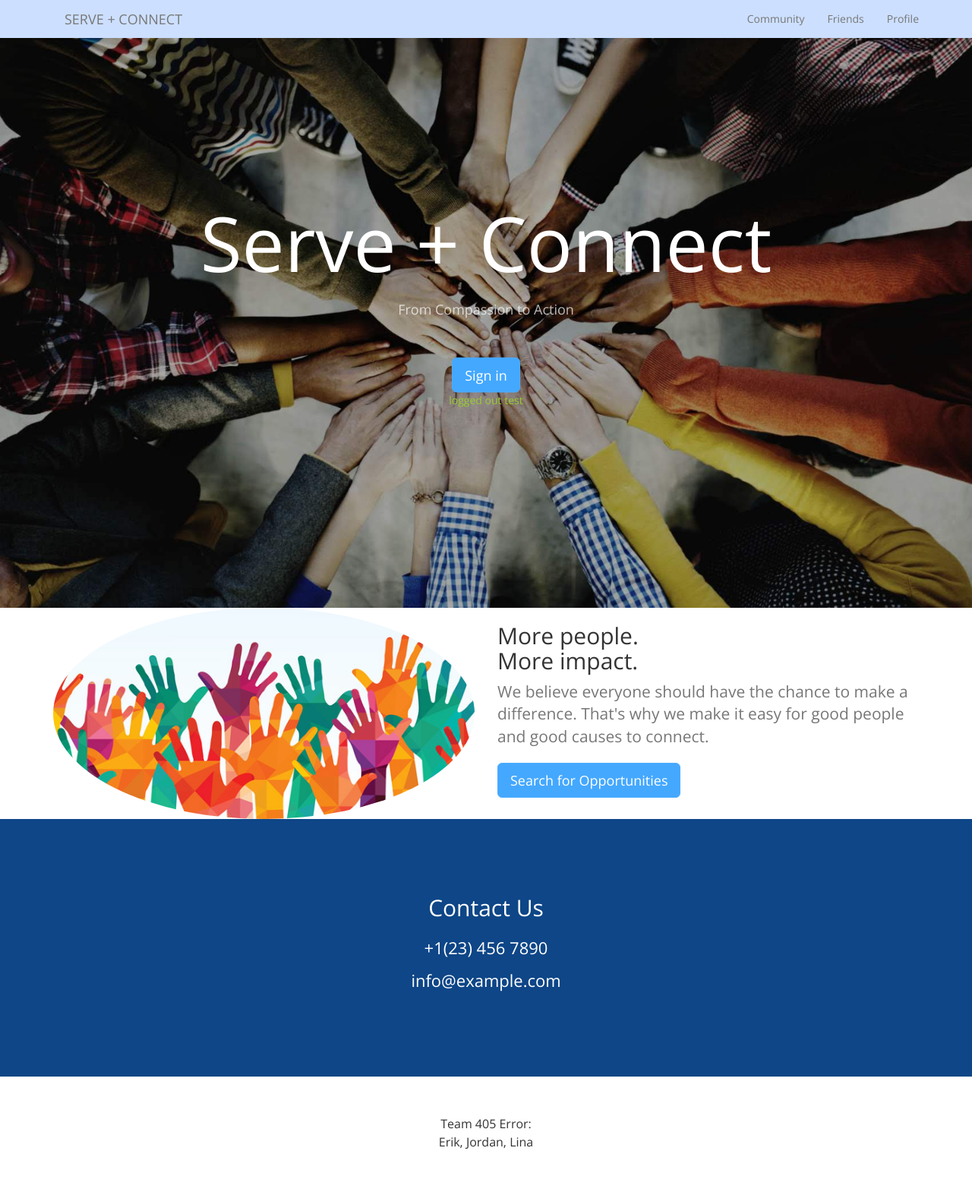
After one commit to Erik-Handeland/serve-and-connect, a Python web app: template templates/index.html in a window 1280 px wide. The commit adds this page. Shown: the whole page at 76% size. Run offline with Jinja, Linux system fonts and the light colour scheme; the template is opened without the code that fills it: most values are stand-ins (such as "Sample title", 1, 10 or a date in 2020).

Commit message:
changes by lina

```diff
--- a/templates/community.html
+++ b/templates/community.html
@@ -17,7 +17,7 @@
     <nav id="siteNav" class="navbar-default navbar-fixed-top" role="navigation">
         <div class="container">
             <!-- Logo -->
-                <a class="navbar-brand" href="index.html">
+                <a class="navbar-brand" href="home.html">
                 	SERVE + CONNECT
                 </a>
 
--- a/templates/friends.html
+++ b/templates/friends.html
@@ -17,7 +17,7 @@
     <nav id="siteNav" class="navbar-default navbar-fixed-top" role="navigation">
         <div class="container">
             <!-- Logo -->
-                <a class="navbar-brand" href="index.html">
+                <a class="navbar-brand" href="home.html">
                 	SERVE + CONNECT
                 </a>
 
--- /dev/null
+++ b/templates/index.html
@@ -0,0 +1,126 @@
+<!DOCTYPE html>
+<html lang="en">
+
+<head>
+
+    <meta charset="utf-8">
+    <meta name="viewport" content="width=device-width, initial-scale=1">
+    <!-- The above 3 meta tags *must* come first in the head; any other head content must come *after* these tags -->
+
+    <title>Serve + Connect</title>
+
+    <!-- Bootstrap Core CSS -->
+    <link href="../css/bootstrap.min.css" rel="stylesheet">
+
+    <!-- Custom CSS: You can use this stylesheet to override any Bootstrap styles and/or apply your own styles -->
+    <link href="../css/custom.css" rel="stylesheet">
+
+    <link href='http://fonts.googleapis.com/css?family=Open+Sans:300italic,400italic,600italic,700italic,800italic,400,300,600,700,800' rel='stylesheet' type='text/css'>
+
+</head>
+
+<body>
+
+    <!-- Navigation -->
+    <nav id="siteNav" class="navbar-default navbar-fixed-top" role="navigation">
+        <div class="container">
+            <!-- Logo -->
+
+                <a class="navbar-brand" href="#">
+
+                	SERVE + CONNECT
+                </a>
+
+            <!-- Navbar links -->
+            <div class="collapse navbar-collapse" id="navbar">
+                <ul class="nav navbar-nav navbar-right">
+                    <li>
+                        <a href="community.html">Community</a>
+                    </li>
+                    <li>
+                        <a href="friends.html">Friends</a>
+                    </li>
+                    <li>
+                        <a href="profile.html">Profile</a>
+                    </li>
+                </ul>
+
+            </div><!-- /.navbar-collapse -->
+        </div><!-- /.container -->
+    </nav>
+
+	<!-- Header -->
+    <header>
+        <div class="header-content">
+            <div class="header-content-inner">
+                <h1>Serve + Connect</h1>
+                <p>From Compassion to Action</p>
+
+             <form method='get' id='login'>
+                 <a href="login" class="btn btn-primary btn-lg">Sign in</a></div>
+                 {% if user %}
+                  <a href='{{url}}'>logged in test</a>
+                    {% else %}
+                  <a href='{{url}}'>logged out test</a>
+                    {% endif %}
+            </form>
+            </div>
+        </div>
+    </header>
+
+
+
+	<!-- Content 1 -->
+    <section class="content">
+        <div class="container">
+            <div class="row">
+                <div class="col-sm-6">
+                    <img class="img-responsive img-circle center-block" src="images/Volunteer_hands.jpg" alt="">
+                </div>
+                <div class="col-sm-6">
+                	<h2 class="section-header">More people.</br>More impact.</h2>
+                	<p class="lead text-muted">We believe everyone should have the chance to make a difference. That's why we make it easy for good people and good causes to connect.</p>
+                	<a href="#" class="btn btn-primary btn-lg">Search for Opportunities</a>
+                </div>
+
+            </div>
+        </div>
+    </section>
+
+
+
+	<!-- Footer -->
+    <footer class="page-footer">
+
+    	<!-- Contact Us -->
+        <div class="contact">
+        	<div class="container">
+				<h2 class="section-heading">Contact Us</h2>
+				<p> +1(23) 456 7890</p>
+				<p> info@example.com</p>
+        	</div>
+        </div>
+
+        <!-- Copyright etc -->
+        <div class="small-print">
+        	<div class="container">
+        		<p>Team 405 Error:</br>
+              Erik, Jordan, Lina</p>
+        	</div>
+        </div>
+
+    </footer>
+
+    <!-- jQuery -->
+    <script src="../js/jquery-1.11.3.min.js"></script>
+
+    <!-- Bootstrap Core JavaScript -->
+    <script src="../js/bootstrap.min.js"></script>
+
+
+    <!-- Custom Javascript -->
+    <script src="../js/custom.js"></script>
+
+</body>
+
+</html>
```
